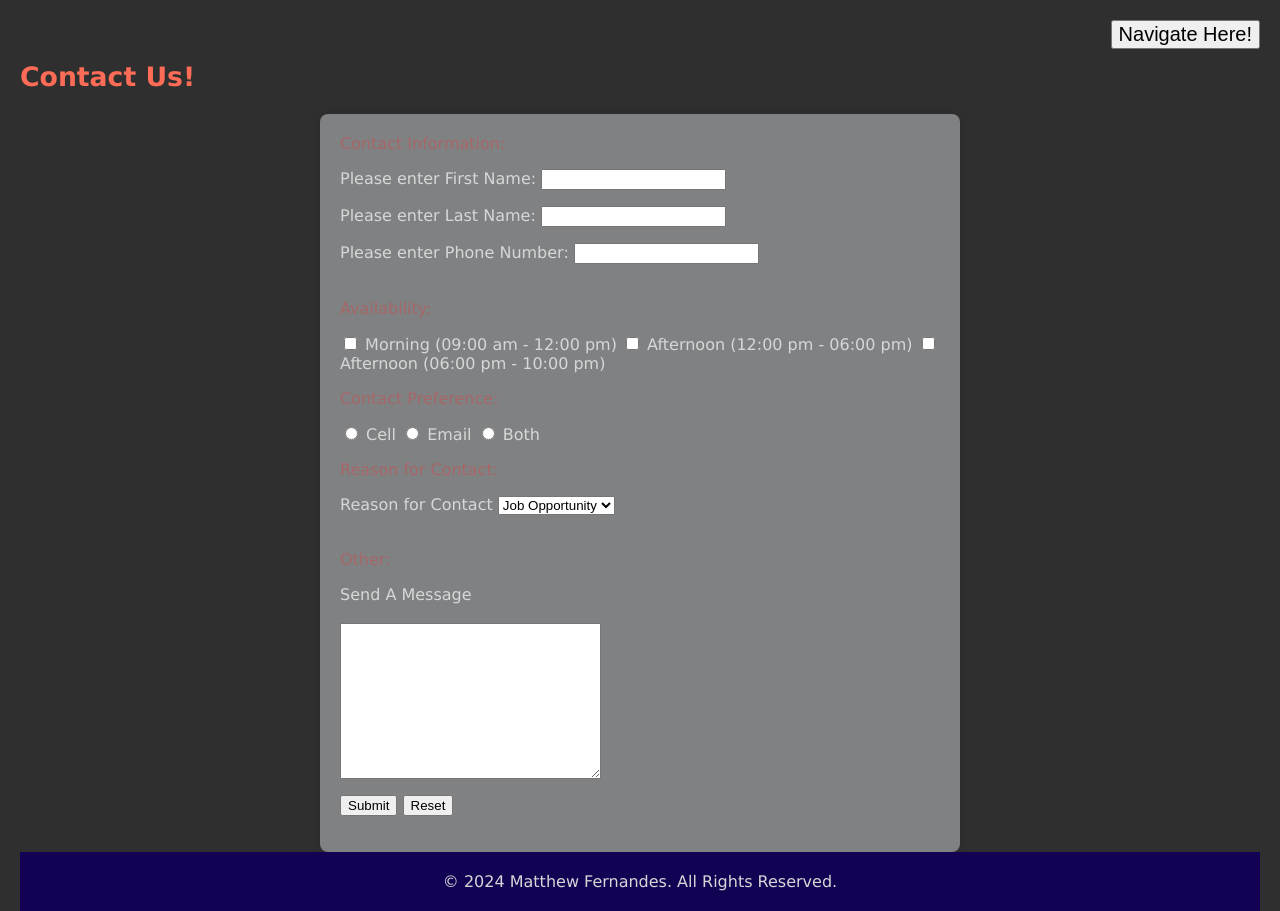
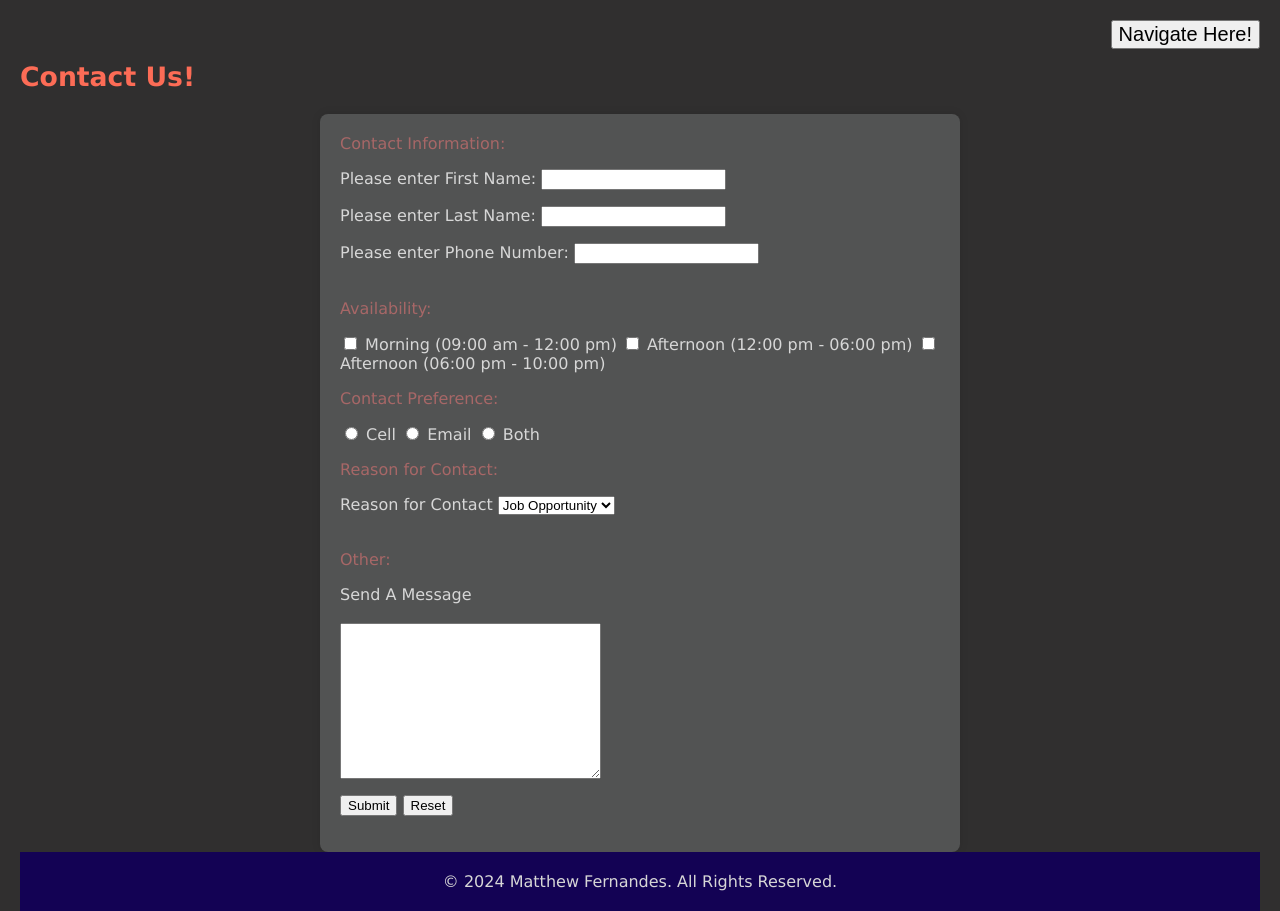
Before and after one commit to MattF-1/MattF-1.github.io, a plain HTML site: page Contact_us.html in a window 1280 px wide. Drawn offline with Linux system fonts and the light colour scheme.

Commit message:
Update style.css

```diff
--- a/style.css
+++ b/style.css
@@ -123,7 +123,7 @@ form {
     max-width: 600px;
     margin: auto;
     padding: 20px;
-    background-color: #7f8183;
+    background-color: #525353;
     border-radius: 8px;
     box-shadow: 0 0 10px rgba(0, 0, 0, 0.1)
 }
```
